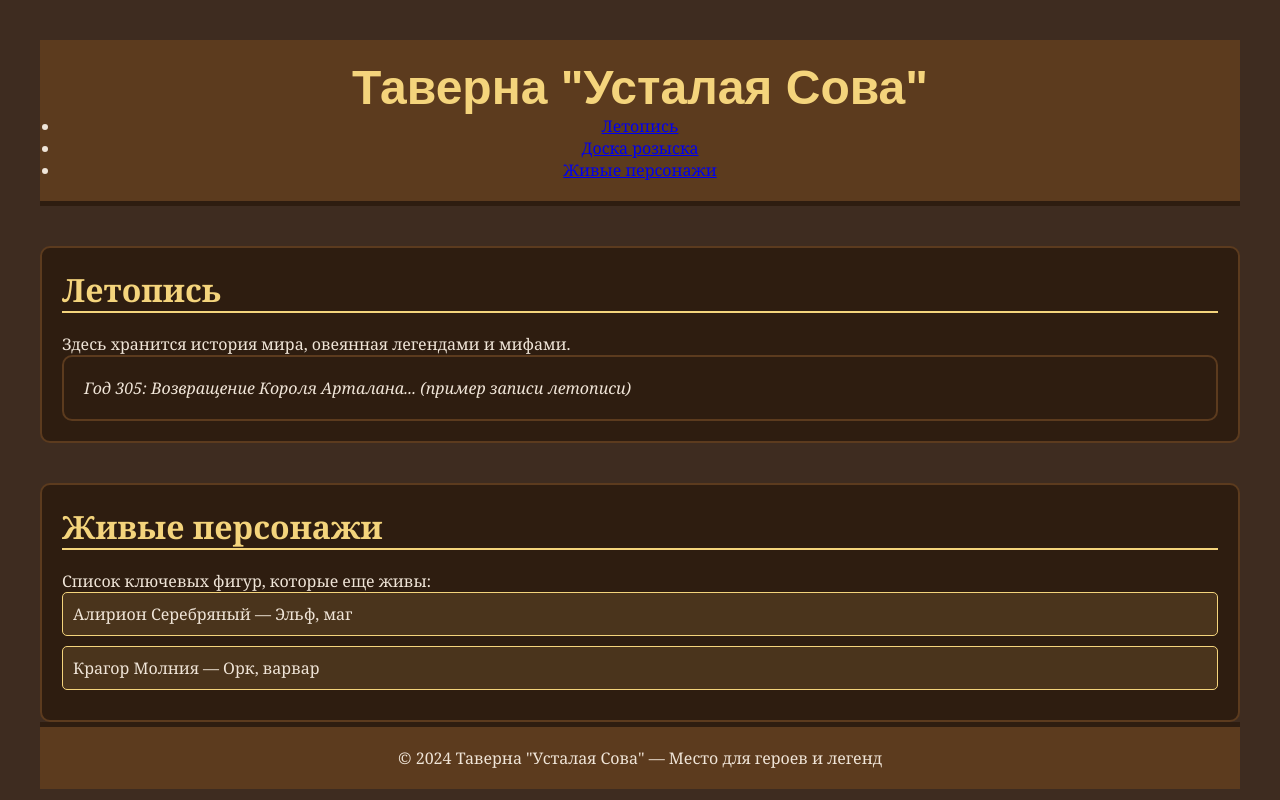
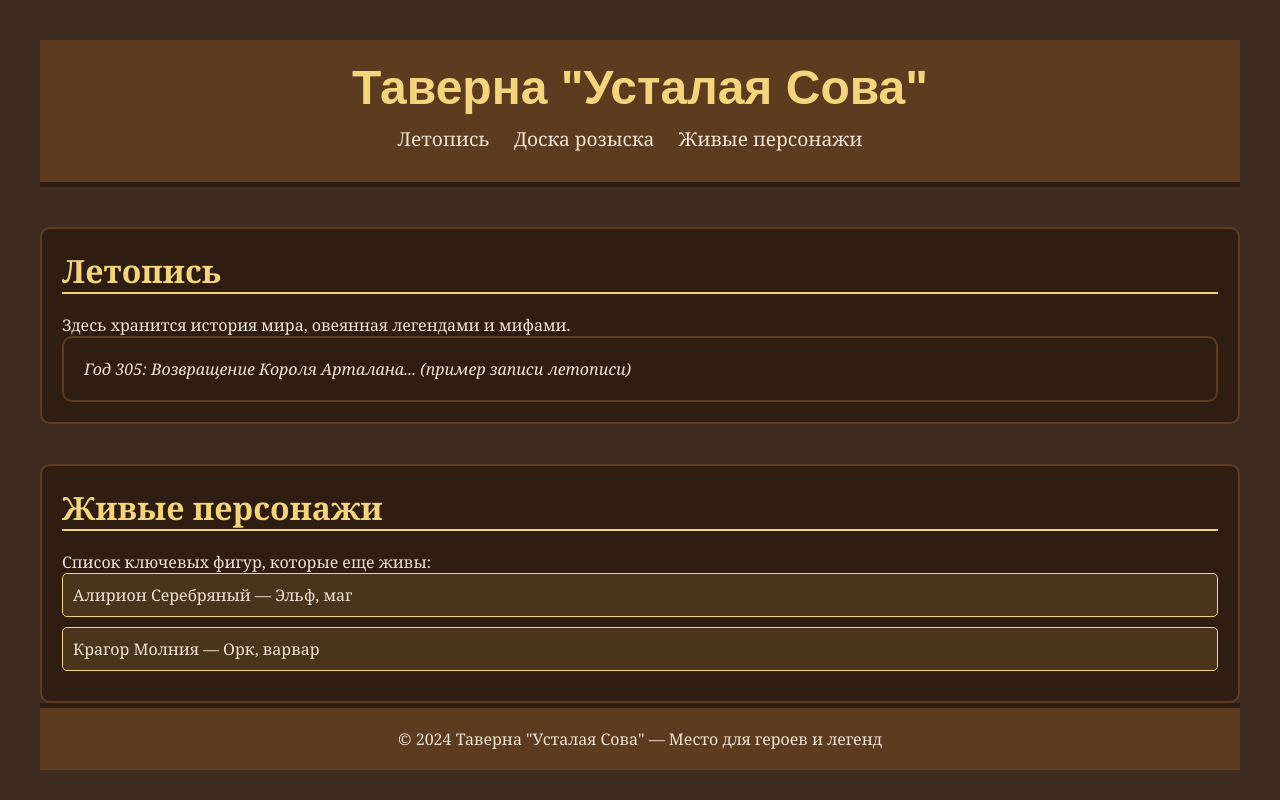
Before and after one commit to TheZooMThe/Beer-Dragons.sites, a plain HTML site: page index.html in a window 1280 px wide. Drawn offline with Linux system fonts and the light colour scheme.

Commit message:
Add files via upload

```diff
--- a/index.html
+++ b/index.html
@@ -6,15 +6,17 @@
     <title>Таверна "Усталая Сова"</title>
     <link rel="stylesheet" href="css/styles.css">
 </head>
+
+
 <body>
 <div class="wrapper">
     <header class="tavern-header">
         <h1>Таверна "Усталая Сова"</h1>
-        <nav>
-            <ul>
-                <li><a href="#chronicles">Летопись</a></li>
-                <li><a href="bounty-board.html">Доска розыска</a></li> <!-- Ссылка на новую страницу -->
-                <li><a href="#characters">Живые персонажи</a></li>
+        <nav id="navbar">
+            <ul id="navbar-ul">
+                <li class="navbar-li"><a class="navbar-a" href="#chronicles">Летопись</a></li>
+                <li class="navbar-li"><a class="navbar-a" href="bounty-board.html">Доска розыска</a></li> <!-- Ссылка на новую страницу -->
+                <li class="navbar-li"><a class="navbar-a" href="#characters">Живые персонажи</a></li>
             </ul>
         </nav>
     </header>
```
Also changed, not shown: bounty-board.html (+4 -11 lines).
